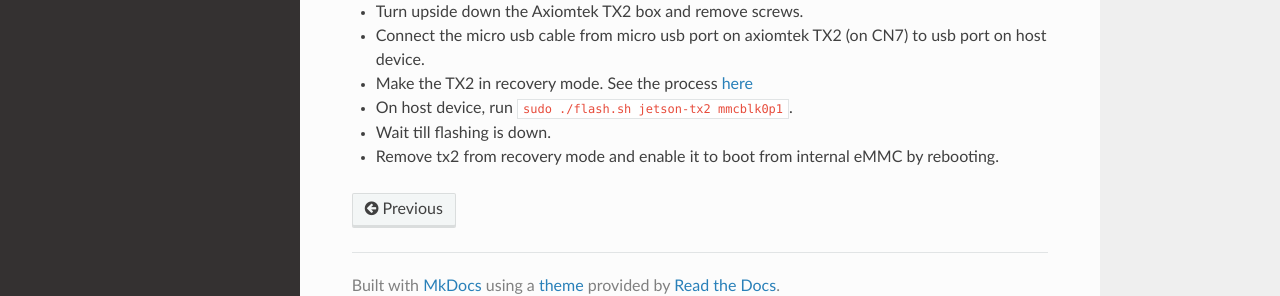
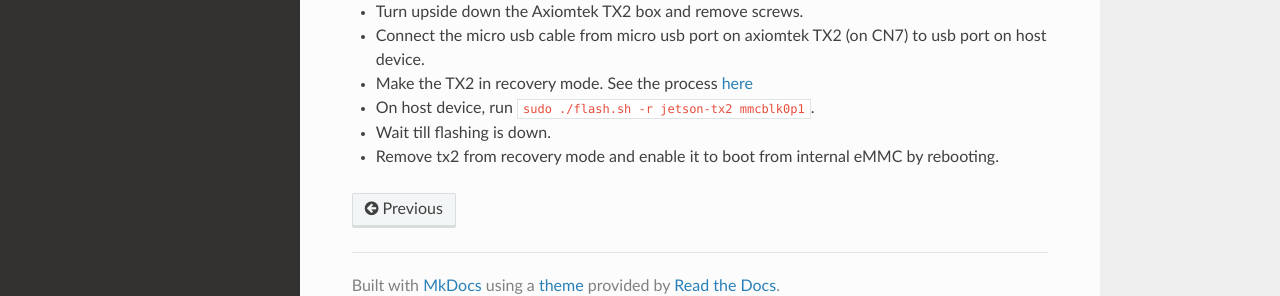
Before and after one commit to hazenai/system-docs, an MkDocs documentation site: the page built from docs/flash.md, in a window 1280 px wide. Shown: the part 309-605 px from the top of the page. Built offline with MkDocs 1.6.1, drawn with Linux system fonts in a browser that asks for light colours; nearby versions of some CDN libraries.

```diff
--- a/docs/flash.md
+++ b/docs/flash.md
@@ -9,6 +9,6 @@
 * Turn upside down the Axiomtek TX2 box and remove screws.
 * Connect the micro usb cable from micro usb port on axiomtek TX2 (on CN7) to usb port on host device.
 * Make the TX2 in recovery mode. See the process [here](https://www.axiomtek.com/Download/download/eBOX800-900-FL/eBOX800-900-FL%20User's%20Manual%20VA1_12-17-2018.pdf)
-* On host device, run `sudo ./flash.sh jetson-tx2 mmcblk0p1`.
+* On host device, run `sudo ./flash.sh -r jetson-tx2 mmcblk0p1`.
 * Wait till flashing is down.
 * Remove tx2 from recovery mode and enable it to boot from internal eMMC by rebooting.
```
